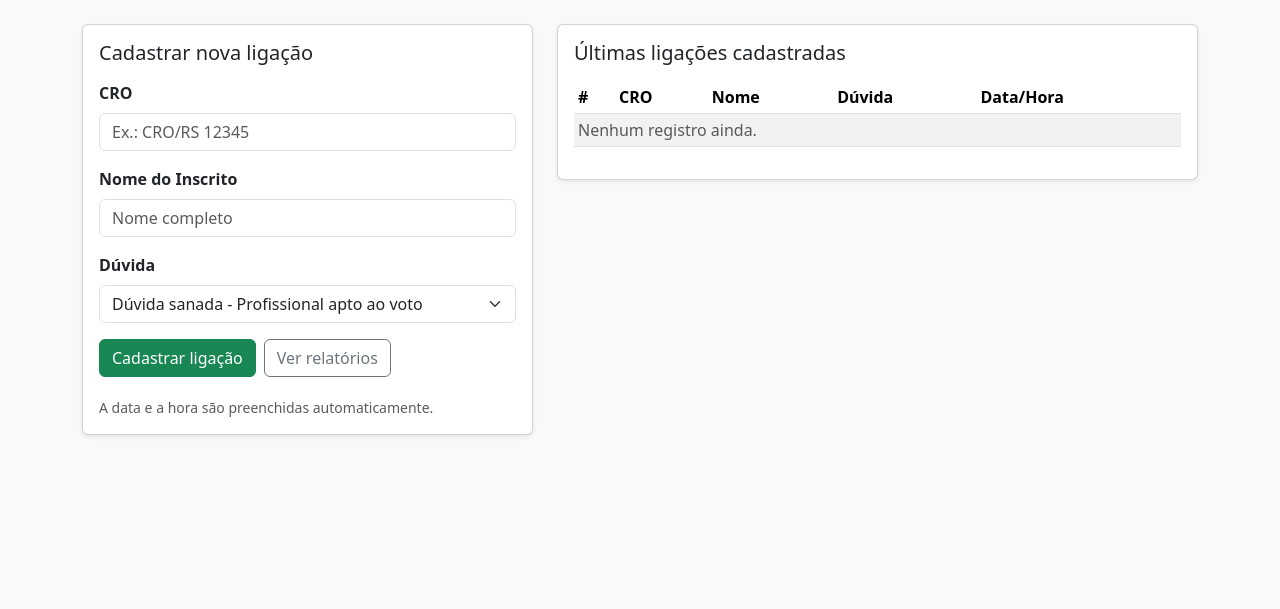
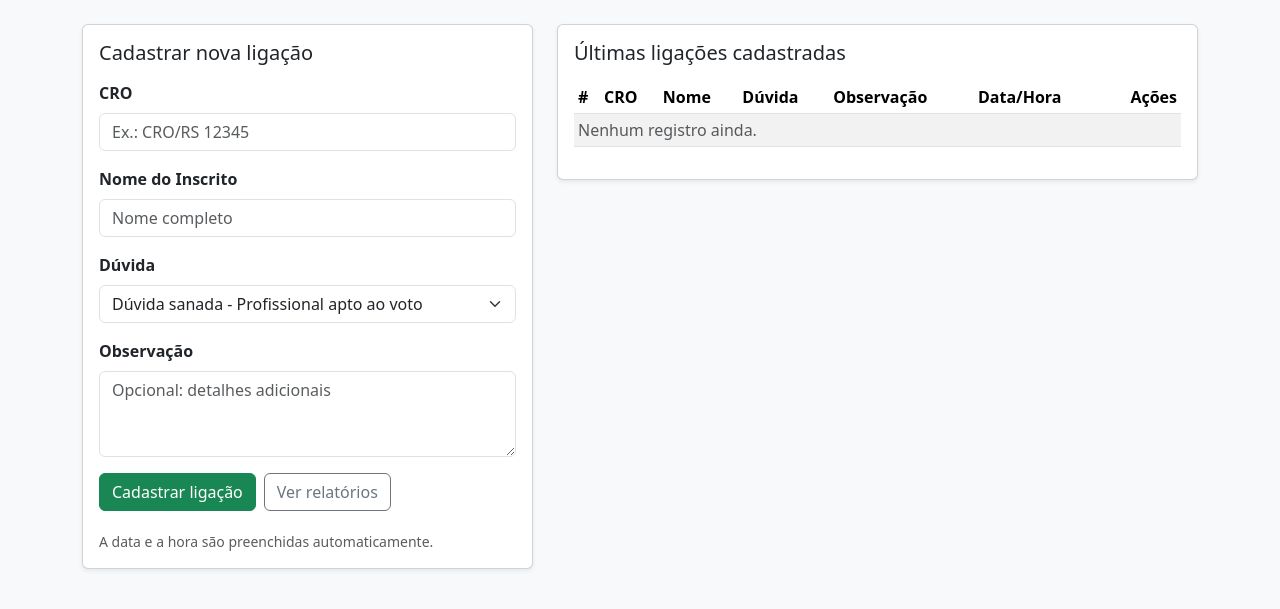
Before and after one commit to igorsansone/ligacoes-2025, a FastAPI app: page / in a window 1280 px wide. Shown: the part 57-666 px from the top of the page. Run offline with FastAPI, Linux system fonts and the light colour scheme; some libraries are stand-ins or nearby versions.

Commit message:
Update index.html

```diff
--- a/templates/index.html
+++ b/templates/index.html
@@ -22,6 +22,10 @@
               {% endfor %}
             </select>
           </div>
+          <div>
+            <label class="form-label fw-semibold">Observação</label>
+            <textarea name="observacao" class="form-control" rows="3" placeholder="Opcional: detalhes adicionais"></textarea>
+          </div>
           <div class="d-flex gap-2">
             <button type="submit" class="btn btn-success">Cadastrar ligação</button>
             <a class="btn btn-outline-secondary" href="/relatorios">Ver relatórios</a>
@@ -43,7 +47,9 @@
                 <th>CRO</th>
                 <th>Nome</th>
                 <th>Dúvida</th>
+                <th>Observação</th>
                 <th>Data/Hora</th>
+                <th class="text-end">Ações</th>
               </tr>
             </thead>
             <tbody>
@@ -53,11 +59,19 @@
                 <td>{{ l.cro }}</td>
                 <td>{{ l.nome_inscrito }}</td>
                 <td>{{ l.duvida }}</td>
+                <td style="max-width:240px; white-space:nowrap; overflow:hidden; text-overflow:ellipsis;" title="{{ l.observacao or '' }}">
+                  {{ (l.observacao or '') }}
+                </td>
                 <td>{{ l.created_at.strftime("%d/%m/%Y %H:%M") if l.created_at else "-" }}</td>
+                <td class="text-end">
+                  <form method="post" action="/excluir/{{ l.id }}" onsubmit="return confirm('Excluir a ligação #{{ l.id }}?');" class="d-inline">
+                    <button type="submit" class="btn btn-sm btn-outline-danger">Excluir</button>
+                  </form>
+                </td>
               </tr>
               {% else %}
               <tr>
-                <td colspan="5" class="text-muted">Nenhum registro ainda.</td>
+                <td colspan="7" class="text-muted">Nenhum registro ainda.</td>
               </tr>
               {% endfor %}
             </tbody>
```
